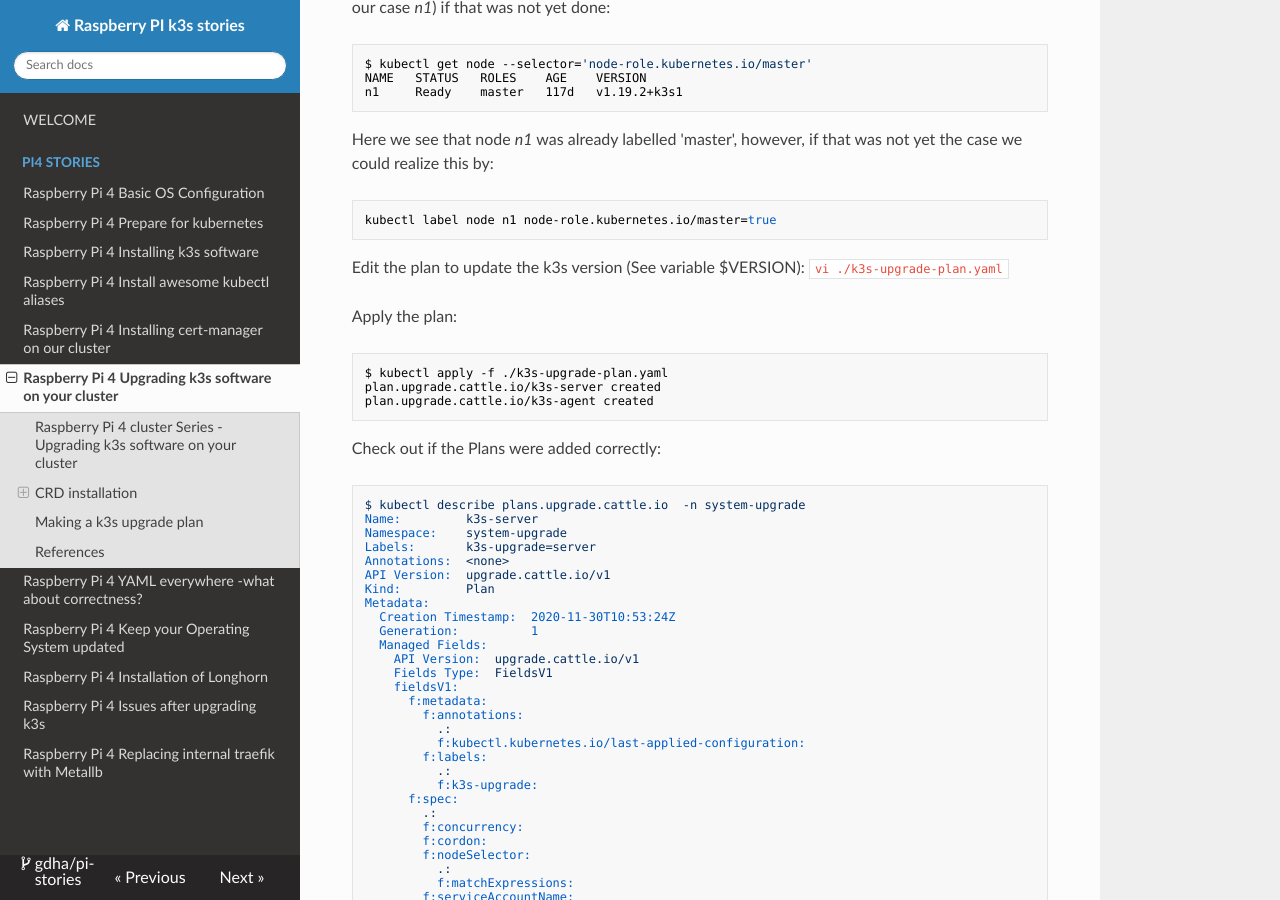
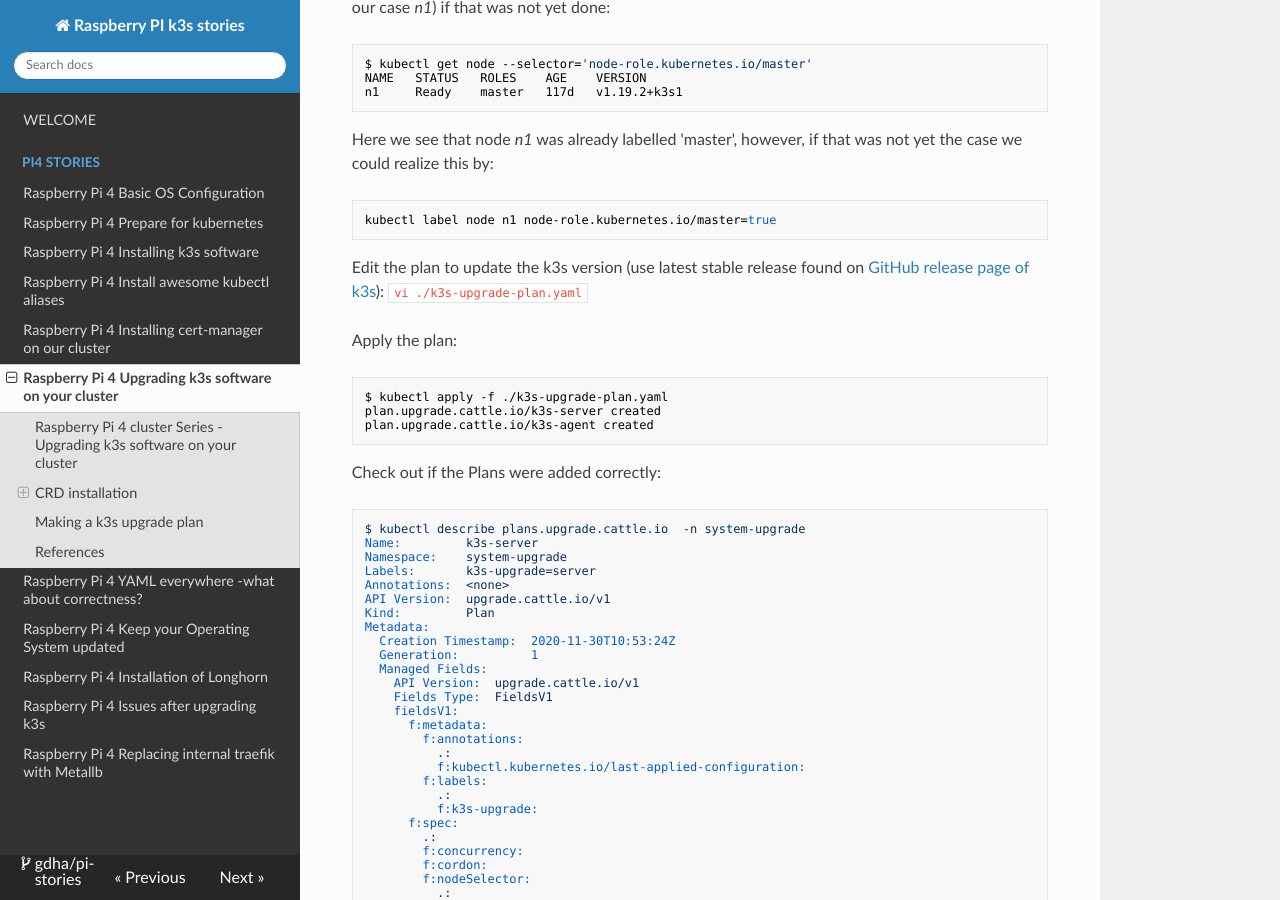
Before and after one commit to gdha/pi-stories, an MkDocs documentation site: the page built from docs/pi-stories6.md, in a window 1280 px wide and 900 px high, scrolled down 1576 px. Built offline with MkDocs 1.6.1, drawn with Linux system fonts in a browser that asks for light colours; nearby versions of some CDN libraries.

Commit message:
update k3s upgrade story

````diff
--- a/docs/pi-stories6.md
+++ b/docs/pi-stories6.md
@@ -80,7 +80,7 @@ Here we see that node *n1* was already labelled 'master', however, if that was n
 kubectl label node n1 node-role.kubernetes.io/master=true
 ```
 
-Edit the plan to update the k3s version (See variable $VERSION): `vi ./k3s-upgrade-plan.yaml`
+Edit the plan to update the k3s version (use latest stable release found on [GitHub release page of k3s](https://github.com/rancher/k3s/releases)): `vi ./k3s-upgrade-plan.yaml`
 
 Apply the plan:
 
````
